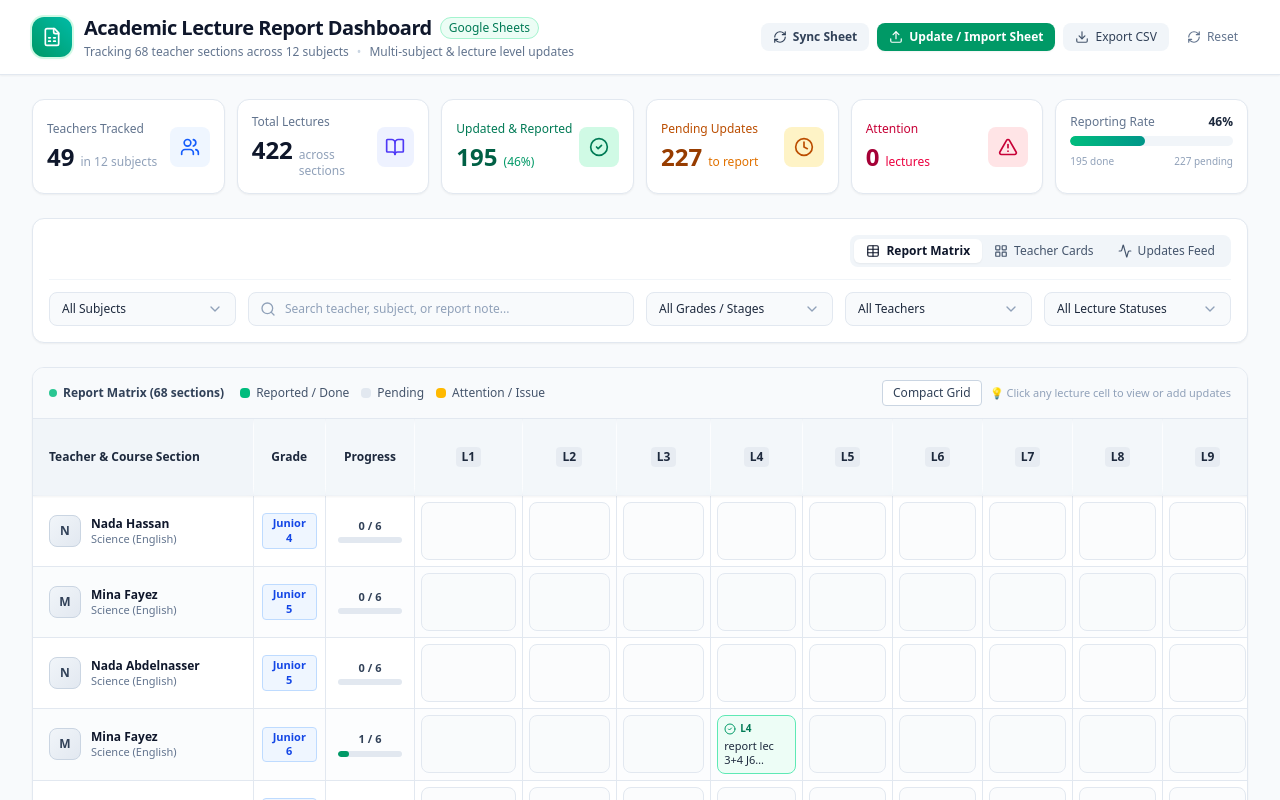
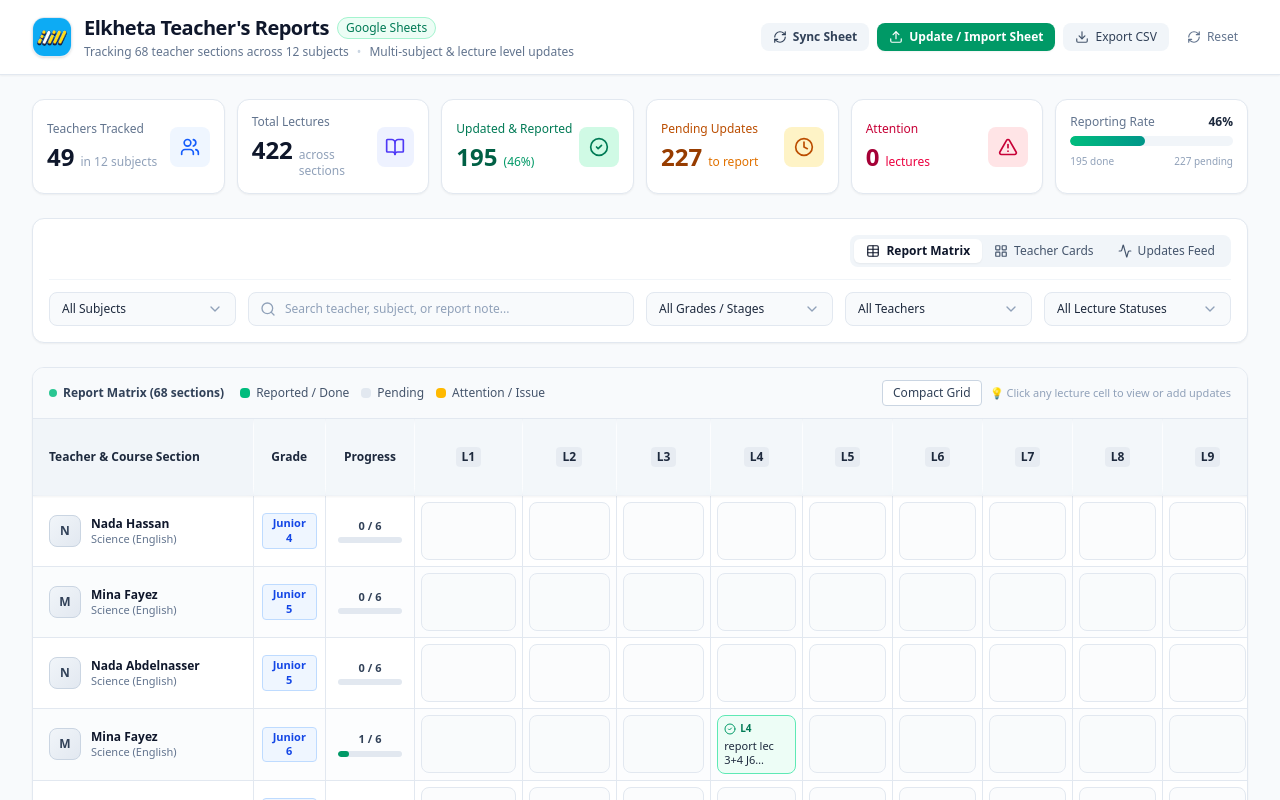
Before and after one commit to mohamedeldawy/Teacher-s-Reports-Dashboard, a React (Vite) app: page / in a window 1280 px wide. Shown: the top 800 px of the page. Built offline with nearby package versions, Linux system fonts and the light colour scheme.

Commit message:
Brand dashboard as Elkheta teacher reports
Update the dashboard title and metadata and include the requested logo in the header.

Co-authored-by: Copilot App <223556219+Copilot@users.noreply.github.com>

```diff
--- a/index.html
+++ b/index.html
@@ -3,10 +3,10 @@
   <head>
     <meta charset="UTF-8" />
     <meta name="viewport" content="width=device-width, initial-scale=1.0" />
-    <title>Teacher Lecture Report Dashboard</title>
-    <meta name="description" content="Academic lecture tracking and report analysis dashboard with subject and teacher filters, interactive lecture matrix, and spreadsheet import." />
-    <meta property="og:title" content="Teacher Lecture Report Dashboard" />
-    <meta property="og:description" content="Academic lecture tracking and report analysis dashboard with subject and teacher filters, interactive lecture matrix, and spreadsheet import." />
+    <title>Elkheta Teacher's Reports</title>
+    <meta name="description" content="Elkheta's teacher lecture reports dashboard for tracking teacher updates by subject and grade." />
+    <meta property="og:title" content="Elkheta Teacher's Reports" />
+    <meta property="og:description" content="Elkheta's teacher lecture reports dashboard for tracking teacher updates by subject and grade." />
     <meta property="og:type" content="website" />
     <meta name="twitter:card" content="summary_large_image" />
     <link rel="preconnect" href="https://fonts.googleapis.com">
--- a/metadata.json
+++ b/metadata.json
@@ -1,6 +1,6 @@
 {
-  "name": "Teacher Lecture Report Dashboard",
-  "description": "Academic lecture tracking and report analysis dashboard with subject and teacher filters, interactive lecture matrix, and spreadsheet import.",
+  "name": "Elkheta Teacher's Reports",
+  "description": "Elkheta's teacher lecture reports dashboard for tracking teacher updates by subject and grade.",
   "requestFramePermissions": [],
   "majorCapabilities": ["MAJOR_CAPABILITY_SERVER_SIDE_GEMINI_API"]
 }
--- a/src/components/Header.tsx
+++ b/src/components/Header.tsx
@@ -1,5 +1,5 @@
 import React from 'react';
-import { FileSpreadsheet, Upload, Download, RefreshCw } from 'lucide-react';
+import { Upload, Download, RefreshCw } from 'lucide-react';
 
 interface HeaderProps {
   onOpenImport: () => void;
@@ -24,13 +24,15 @@ export const Header: React.FC<HeaderProps> = ({
     <header className="bg-white border-b border-slate-200 sticky top-0 z-30 shadow-xs">
       <div className="max-w-7xl mx-auto px-4 sm:px-6 lg:px-8 py-3.5 flex flex-col sm:flex-row sm:items-center sm:justify-between gap-3">
         <div className="flex items-center gap-3">
-          <div className="w-10 h-10 rounded-xl bg-gradient-to-tr from-emerald-600 to-teal-500 flex items-center justify-center text-white shadow-sm ring-2 ring-emerald-100">
-            <FileSpreadsheet className="w-5 h-5" />
-          </div>
+          <img
+            src="./elkheta-logo.jpg"
+            alt="Elkheta logo"
+            className="w-10 h-10 rounded-xl object-cover border border-slate-200 shadow-sm"
+          />
           <div>
             <div className="flex items-center gap-2">
               <h1 className="text-lg sm:text-xl font-bold text-slate-900 tracking-tight">
-                Academic Lecture Report Dashboard
+                Elkheta Teacher&apos;s Reports
               </h1>
               <span className="hidden md:inline-flex items-center px-2 py-0.5 rounded-full text-xs font-medium bg-emerald-50 text-emerald-700 border border-emerald-200">
                 Google Sheets
```
Also changed, not shown: public/elkheta-logo.jpg (added), 1 other file (tests, documents, lock files or other folders).
